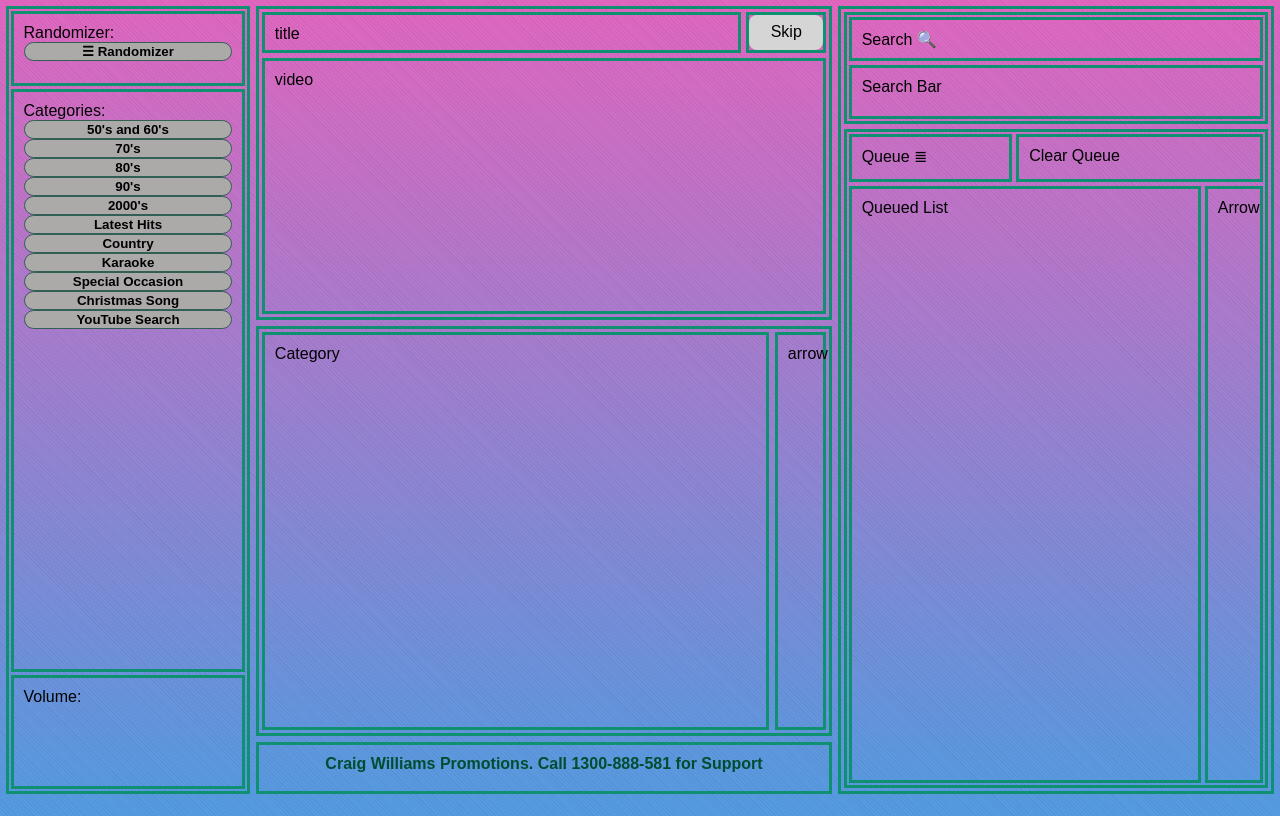
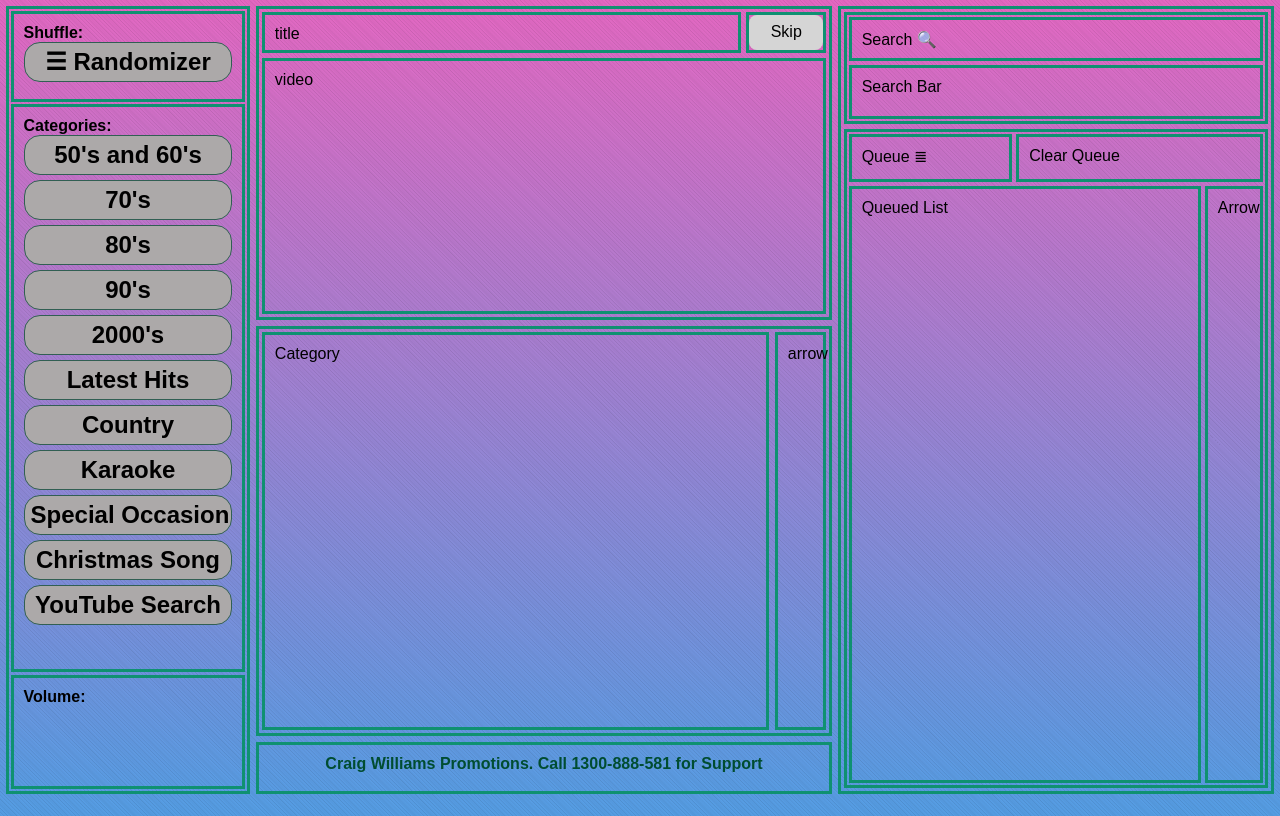
Before and after one commit to sedhain-pankaj/JukeBoxReactJS, a React (Vite) app: page / in a window 1280 px wide. Built offline with nearby package versions, Linux system fonts and the light colour scheme.

Commit message:
left side styling and zoom effect curated.

```diff
--- a/src/components/left-block/left-block.module.scss
+++ b/src/components/left-block/left-block.module.scss
@@ -7,7 +7,9 @@
   left: 0px;
   top: 0px;
   right: 0px;
-  bottom: 90%;
+  bottom: 88%;
+  overflow-y: scroll;
+  overflow-x: hidden;
 }
 
 .category_button {
@@ -17,9 +19,11 @@
   border-style: solid;
   border-color: #0f9171;
   left: 0px;
-  top: 10%;
+  top: 12%;
   right: 0px;
   bottom: 15%;
+  overflow-y: scroll;
+  overflow-x: hidden;
 }
 
 .volume_block {
@@ -32,13 +36,52 @@
   top: 85%;
   right: 0px;
   bottom: 0px;
+  overflow-y: scroll;
+  overflow-x: hidden;
 }
 
-.button-left {
+// button css
+.button-left,
+.button-randomizer,
+.button-yt {
+  margin-bottom: 5px;
   cursor: pointer;
+  font-size: 1.5rem;
   font-weight: bold;
   border: 0.5px solid #315f53;
   border-radius: 1rem;
   background-color: #aca9a9;
   width: 100%;
+  height: 2.5rem;
+  white-space: nowrap;
+  overflow: hidden;
 }
+
+.button-randomizer {
+  margin-bottom: 0px;
+}
+
+// button hover css
+.button-left:hover,
+.button-randomizer:hover,
+.button-yt:hover {
+  background-color: #0f9171;
+  color: #fff;
+  box-shadow: 3px 3px 10px #d3cccc;
+  transform: translateX(-1px);
+  font-weight: bolder;
+}
+
+.button-randomizer:hover {
+  background-color: #92057d;
+}
+
+.button-yt:hover {
+  background-color: #cb1e1e;
+}
+
+// button active css
+.button-left:active, .button-randomizer:active, .button-yt:active {
+  transform: translateX(1px);
+  box-shadow: 0px 0px 0px #d3cccc;
+}
--- a/src/components/left-block/left-block.tsx
+++ b/src/components/left-block/left-block.tsx
@@ -6,7 +6,7 @@ import styles from './left-block.module.scss';
  * To create custom component templates, see https://help.codux.com/kb/en/article/configuration-for-left-blocks-and-templates
  */
 
-const buttons = [
+const category_buttons: string[] = [
     "50's and 60's",
     "70's",
     "80's",
@@ -17,33 +17,33 @@ const buttons = [
     'Karaoke',
     'Special Occasion',
     'Christmas Song',
-    'YouTube Search',
 ];
 
 export const LeftBlock = ({}) => {
     return (
         <div>
             <div className={styles.randomizer_block}>
-                <span>Randomizer:</span>
+                <span style={{ fontWeight: 'bold' }}>Shuffle:</span>
                 <br />
-                <button className={styles['button-left']}>&#9776; Randomizer</button>
+                <button className={styles['button-randomizer']}>&#9776; Randomizer</button>
             </div>
 
             <div className={styles.category_button}>
-                <span>Categories:</span>
+                <span style={{ fontWeight: 'bold' }}>Categories:</span>
                 <br />
                 <div>
-                    {buttons.map((button) => (
-                        <>
-                            <button className={styles['button-left']}>{button}</button>
+                    {category_buttons.map((button_name, index) => (
+                        <Fragment key={index}>
+                            <button className={styles['button-left']}>{button_name}</button>
                             <br />
-                        </>
+                        </Fragment>
                     ))}
+                    <button className={styles['button-yt']}> YouTube Search</button>
                 </div>
             </div>
 
             <div className={styles.volume_block}>
-                <span>Volume:</span>
+                <span style={{ fontWeight: 'bold' }}>Volume:</span>
             </div>
         </div>
     );
```
